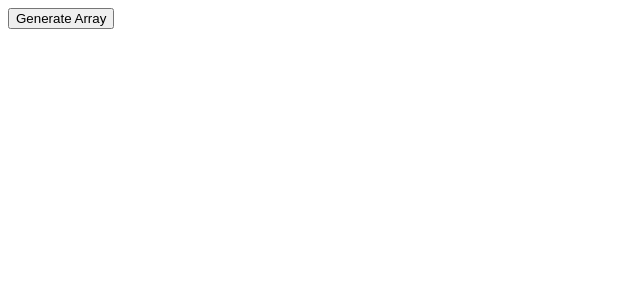
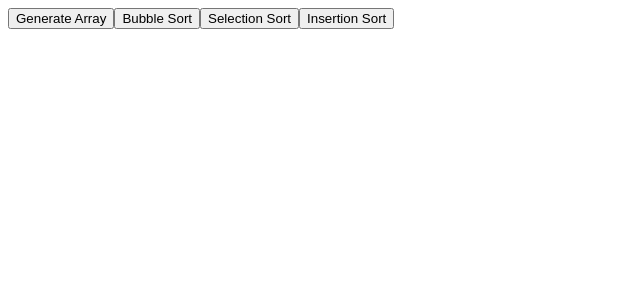
Before and after one commit to Sofiia13/algorithms-visualizer, a React (Vite) app: page / in a window 1280 px wide. Shown: the top 300 px of the page, without its empty margins (0-640 px from the left). Built offline with nearby package versions, Linux system fonts and the light colour scheme.

Commit message:
add bubble, insertion and selection sort

```diff
--- /dev/null
+++ b/frontend/src/algorithms/bubbleSort.ts
@@ -0,0 +1,19 @@
+import type { Step } from "./types";
+
+export const bubbleSort = (arr: number[]): Step[] => {
+  const steps: Step[] = [];
+  const a = [...arr];
+
+  for (let i = 0; i < a.length; i++) {
+    for (let j = 0; j < a.length - i - 1; j++) {
+      steps.push({ type: "compare", indices: [j, j + 1] });
+
+      if (a[j] > a[j + 1]) {
+        [a[j], a[j + 1]] = [a[j + 1], a[j]];
+        steps.push({ type: "swap", indices: [j, j + 1], array: [...a] });
+      }
+    }
+  }
+
+  return steps;
+};
--- /dev/null
+++ b/frontend/src/algorithms/insertionSort.ts
@@ -0,0 +1,25 @@
+import type { Step } from "./types";
+
+export const insertionSort = (arr: number[]): Step[] => {
+  const steps: Step[] = [];
+  const a = [...arr];
+
+  for (let i = 1; i < a.length; i++) {
+    let key = a[i];
+    let j = i - 1;
+
+    while (j >= 0 && a[j] > key) {
+      steps.push({ type: "compare", indices: [j, j + 1] });
+
+      a[j + 1] = a[j];
+      steps.push({ type: "swap", indices: [j, j + 1], array: [...a] });
+
+      j--;
+    }
+
+    a[j + 1] = key;
+    steps.push({ type: "swap", indices: [j + 1, i], array: [...a] });
+  }
+
+  return steps;
+};
--- /dev/null
+++ b/frontend/src/algorithms/selectionSort.ts
@@ -0,0 +1,25 @@
+import type { Step } from "./types";
+
+export const selectionSort = (arr: number[]): Step[] => {
+  const steps: Step[] = [];
+  const a = [...arr];
+
+  for (let i = 0; i < a.length - 1; i++) {
+    let minIndex = i;
+
+    for (let j = i + 1; j < a.length; j++) {
+      steps.push({ type: "compare", indices: [minIndex, j] });
+
+      if (a[j] < a[minIndex]) {
+        minIndex = j;
+      }
+    }
+
+    if (minIndex !== i) {
+      [a[i], a[minIndex]] = [a[minIndex], a[i]];
+      steps.push({ type: "swap", indices: [i, minIndex], array: [...a] });
+    }
+  }
+
+  return steps;
+};
--- /dev/null
+++ b/frontend/src/algorithms/types.ts
@@ -0,0 +1,5 @@
+export type Step = {
+  type: "compare" | "swap";
+  indices: number[];
+  array?: number[];
+};
--- a/frontend/src/components/ArrayGenerator.tsx
+++ b/frontend/src/components/ArrayGenerator.tsx
@@ -1,4 +1,9 @@
 import { useState } from "react";
+import { bubbleSort } from "../algorithms/bubbleSort";
+import type { Step } from "../algorithms/types";
+import { selectionSort } from "../algorithms/selectionSort";
+import { Button } from "./Button";
+import { insertionSort } from "../algorithms/insertionSort";
 
 export const ArrayGenerator = () => {
   const [arrLength, setArrLength] = useState<number>(30);
@@ -13,15 +18,42 @@ export const ArrayGenerator = () => {
     setArr(newArr);
   };
 
+  const animateSort = (sort: Step[]) => {
+    const steps: Step[] = sort;
+    steps.forEach((step, idx) => {
+      setTimeout(() => {
+        if (step.type === "swap" && step.array) setArr(step.array);
+        // Тут можна додати підсвічування step.indices під час compare
+      }, idx * 50); // 100ms між кроками
+    });
+  };
+
   return (
     <div>
       <button onClick={generateArr}>Generate Array</button>
+
+      <Button
+        text="Bubble Sort"
+        onClickFunc={() => animateSort(bubbleSort([...arr]))}
+      />
+
+      <Button
+        text="Selection Sort"
+        onClickFunc={() => animateSort(selectionSort([...arr]))}
+      />
+
+      <Button
+        text="Insertion Sort"
+        onClickFunc={() => animateSort(insertionSort([...arr]))}
+      />
+
       <div
         style={{
           display: "flex",
           gap: "2px",
           marginTop: "10px",
           alignItems: "flex-end",
+          height: "300px",
         }}
       >
         {arr.map((value, idx) => (
--- /dev/null
+++ b/frontend/src/components/Button.tsx
@@ -0,0 +1,10 @@
+import type React from "react";
+
+type Props = {
+  text: string;
+  onClickFunc: () => void;
+};
+
+export const Button: React.FC<Props> = ({ text, onClickFunc }) => {
+  return <button onClick={onClickFunc}>{text}</button>;
+};
```
